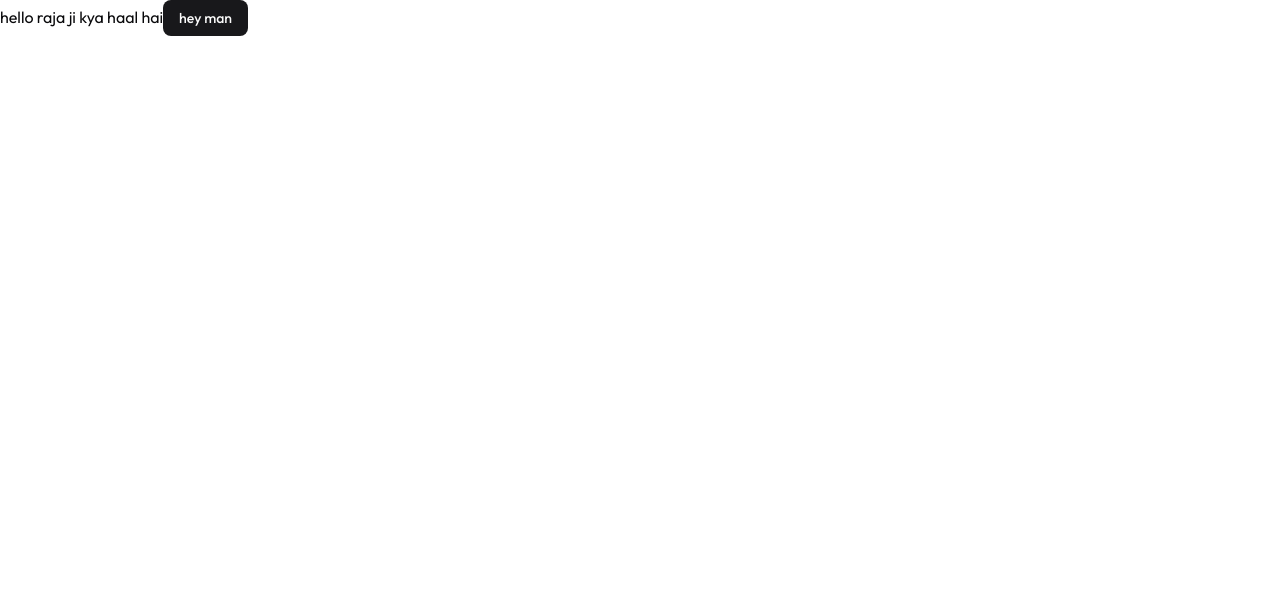
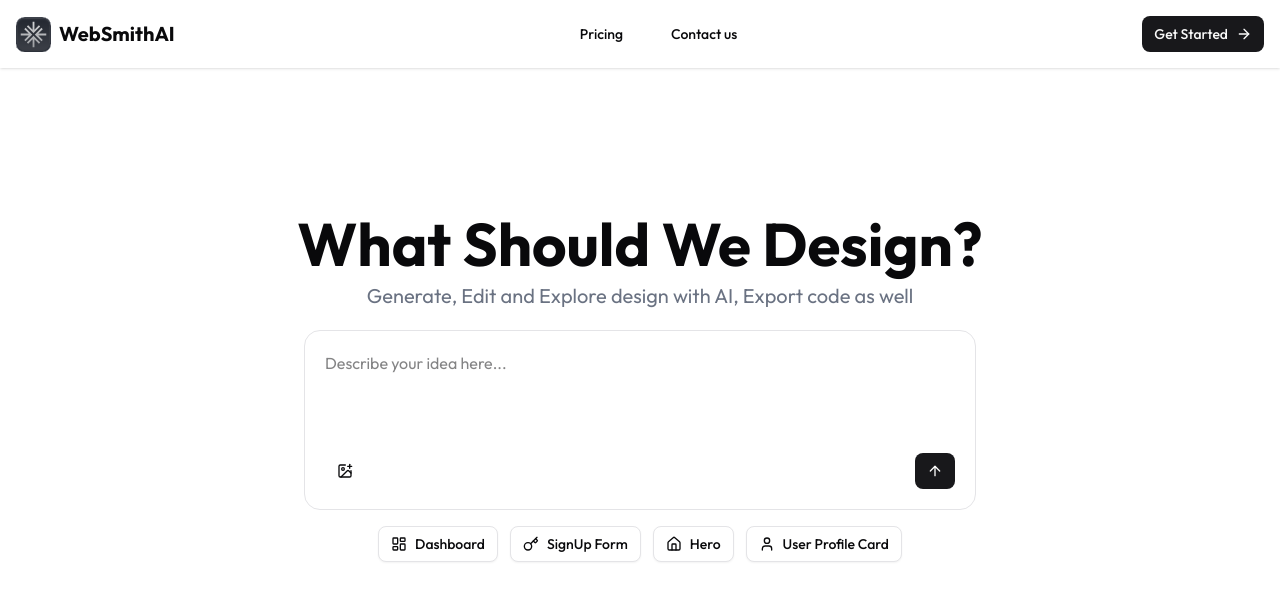
Before and after one commit to Saket22-CS/WebSmithAI, a Next.js app: page / in a window 1280 px wide. Shown: the top 600 px of the page. Built offline with nearby package versions, Linux system fonts and the light colour scheme.

Commit message:
implement landing screen

```diff
--- /dev/null
+++ b/app/_components/Header.tsx
@@ -0,0 +1,40 @@
+import { Button } from '@/components/ui/button'
+import { ArrowRight } from 'lucide-react'
+import Image from 'next/image'
+import path from 'path'
+import React from 'react'
+
+const MenuOptions = [
+    {
+        name: 'Pricing',
+        path: '/pricing'
+    },
+    {
+        name: 'Contact us',
+        path: '/contact-us'
+    },
+]
+
+const Header = () => {
+  return (
+    <div className='flex items-center justify-between p-4 shadow'>
+        <div className='flex gap-2 items-center'>
+            <Image src={'/logo.svg'} alt="Logo" width={35} height={35} />
+            <h2 className='font-bold text-xl'>WebSmithAI</h2>
+        </div>
+        <div className='flex gap-4'>
+          {MenuOptions.map((menu,index) => (
+            <Button variant={'ghost'} key={index}>{menu.name}</Button>
+          ))}
+        </div>
+
+        <div>
+          <Button>Get Started <ArrowRight/> </Button>
+        </div>
+
+
+    </div>
+  )
+}
+
+export default Header
--- /dev/null
+++ b/app/_components/Hero.tsx
@@ -0,0 +1,70 @@
+"use client"
+
+import { Button } from '@/components/ui/button'
+import { ArrowUp, ImagePlus } from 'lucide-react'
+import React, { useState } from 'react'
+import { LayoutDashboard, Key , HomeIcon, User} from 'lucide-react'
+
+const Suggestions = [
+  {
+    label: 'Dashboard',
+    prompt: 'Create an analytics dashboard to track customers and revenue data for a SaaS.',
+    icon: LayoutDashboard
+  },
+  {
+    label: 'SignUp Form',
+    prompt: 'Create a modern sign-up form with email/password fields, Google and GitHub login options, and a terms checkbox.',
+    icon: Key
+  },
+  {
+    label: 'Hero',
+    prompt: 'Create a modern header and centered hero section for a productivity SaaS. Include a badge for feature announcement, a title with a subtle gradient effect, subtitle, CTA, small social proof, and an image.',
+    icon: HomeIcon
+  },
+  {
+    label: 'User Profile Card',
+    prompt: 'Create a modern user profile card component for a social media website.',
+    icon: User
+  },
+];
+
+
+const Hero = () => {
+
+    const [userInput, setUserInput] = useState<string>('');
+
+  return (
+    <div className='flex flex-col items-center justify-center h-[80vh] text-center'>
+        <h2 className='font-bold text-6xl'>What Should We Design? </h2>
+        <p className='mt-2 text-xl text-gray-500'>Generate, Edit and Explore design with AI, Export code as well</p>
+
+        <div className='w-full max-w-2xl p-5 border mt-5 rounded-2xl'>
+            <textarea placeholder='Describe your idea here...'
+            value={userInput}
+            onChange={(event) => setUserInput(event.target.value)}
+                className='w-full h-24 focus:outline-none focus:ring-0 resize-none'
+            />
+            <div className='flex justify-between items-center'>
+                <Button variant={'ghost'}> <ImagePlus/> </Button>
+                <Button> <ArrowUp/> </Button>
+            </div>
+        </div>
+
+        <div className='mt-4 flex gap-3'>
+            {Suggestions.map((Suggestion,index) => (
+                <Button variant={'outline'} key={index}
+                onClick={() => setUserInput(Suggestion.prompt)}
+                >
+                    <Suggestion.icon size={18}/>
+                    <span>{Suggestion.label}</span>
+                    </Button>
+            ))}
+
+        </div>
+
+    </div>
+
+  )
+}
+
+export default Hero
--- a/app/page.tsx
+++ b/app/page.tsx
@@ -1,11 +1,13 @@
 import Image from "next/image";
 import { Button } from "@/components/ui/button";
+import Header from "./_components/Header";
+import Hero from "./_components/Hero";
 
 export default function Home() {
   return (
     <div>
-      hello raja ji kya haal hai
-      <Button> hey man</Button>
+      <Header />
+      <Hero />
     </div>
   );
 }
```
Also changed, not shown: public/logo.svg (added).
